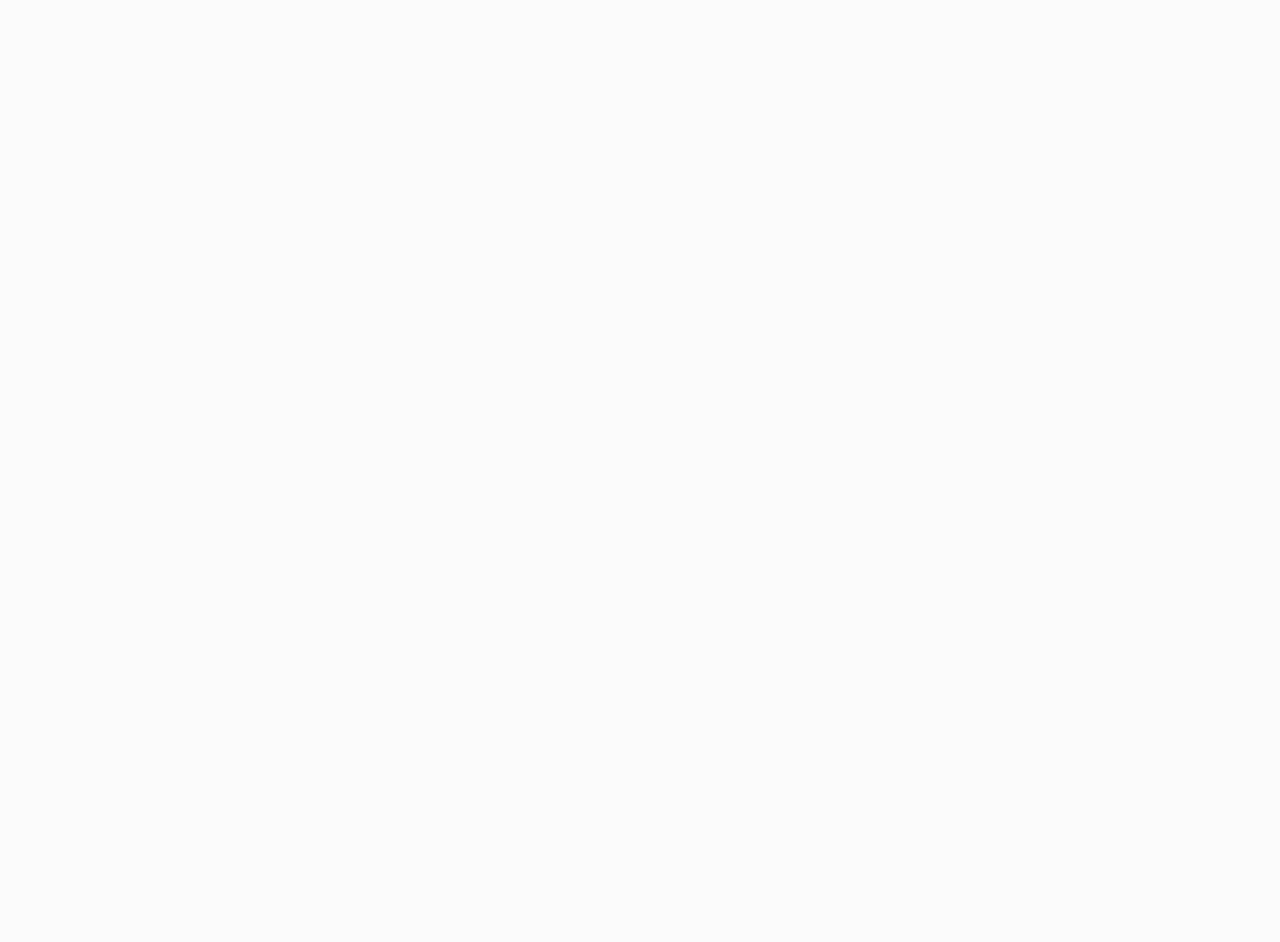
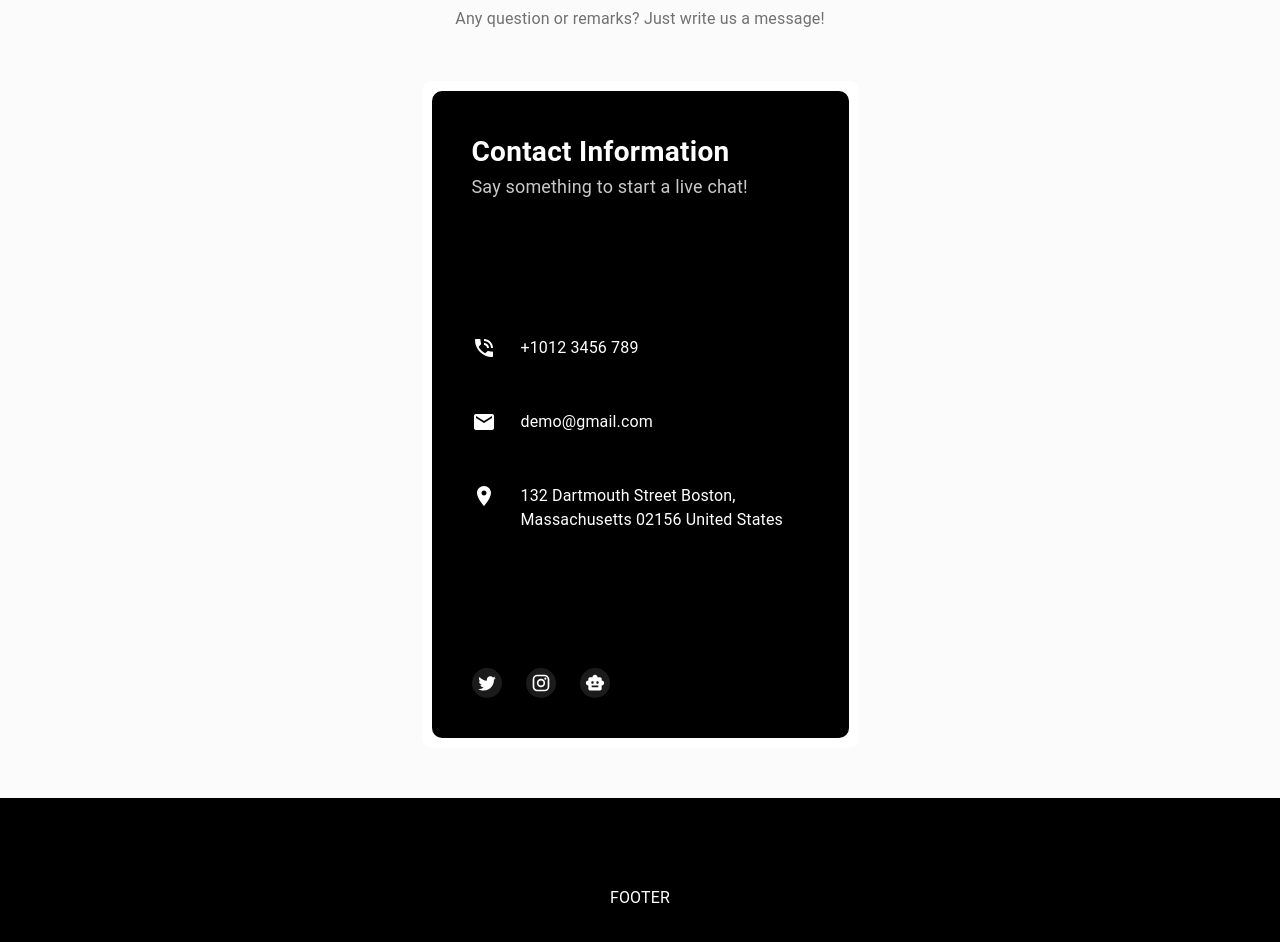
Before and after one commit to khrulenko/mbunity_landing, a React (Create React App) app: page /contact in a window 1280 px wide. Shown: the part 200-1142 px from the top of the page. Before the commit the page ends 800 px from the top, so only its background shows below. Built offline with nearby package versions, Linux system fonts and the light colour scheme.

Commit message:
added contact info block

```diff
--- /dev/null
+++ b/src/ui/components/Contact/index.tsx
@@ -0,0 +1,24 @@
+import { FunctionComponent } from 'react';
+import { Stack, styled, Typography } from '@mui/material';
+import { createContactWrapperStyles } from './styles';
+
+interface ContactProps {
+  Icon: FunctionComponent;
+  children: string;
+}
+
+const ContactWrapper = styled(Stack)(createContactWrapperStyles);
+
+const Contact = ({ Icon, children }: ContactProps) => {
+  return (
+    <ContactWrapper>
+      <Icon />
+
+      <Typography fontSize="16px" color="text.light">
+        {children}
+      </Typography>
+    </ContactWrapper>
+  );
+};
+
+export default Contact;
--- /dev/null
+++ b/src/ui/components/Contact/styles.ts
@@ -0,0 +1,13 @@
+import { StackProps } from '@mui/system';
+import { StyleFunction } from '../../../common/types';
+
+const createContactWrapperStyles: StyleFunction<StackProps> = () => {
+  return {
+    flexDirection: 'row',
+    gap: '25px',
+
+    maxWidth: '337px',
+  };
+};
+
+export { createContactWrapperStyles };
--- /dev/null
+++ b/src/ui/components/ContactsList/index.tsx
@@ -0,0 +1,21 @@
+import { Stack } from '@mui/material';
+import PhoneInTalkIcon from '@mui/icons-material/PhoneInTalk';
+import EmailIcon from '@mui/icons-material/Email';
+import LocationOnIcon from '@mui/icons-material/LocationOn';
+import Contact from '../Contact';
+
+const ContactList = () => {
+  return (
+    <Stack gap="50px">
+      <Contact Icon={PhoneInTalkIcon}>+1012 3456 789</Contact>
+
+      <Contact Icon={EmailIcon}>demo@gmail.com</Contact>
+
+      <Contact Icon={LocationOnIcon}>
+        132 Dartmouth Street Boston, Massachusetts 02156 United States
+      </Contact>
+    </Stack>
+  );
+};
+
+export default ContactList;
--- /dev/null
+++ b/src/ui/components/Footer/index.tsx
@@ -0,0 +1,21 @@
+import { Stack } from '@mui/material';
+
+const Footer = () => {
+  return (
+    <Stack
+      textAlign="center"
+      alignItems="center"
+      justifyContent="center"
+      style={{
+        width: '100%',
+        height: '200px',
+        backgroundColor: 'black',
+        color: 'white',
+      }}
+    >
+      FOOTER
+    </Stack>
+  );
+};
+
+export default Footer;
--- a/src/ui/components/Header/styles.ts
+++ b/src/ui/components/Header/styles.ts
@@ -23,7 +23,7 @@
       padding: '28px 20px',
 
       borderBottom: '1px solid',
-      borderBottomColor: palette.text.secondaryDark,
+      borderBottomColor: palette.divider,
     },
   };
 };
--- /dev/null
+++ b/src/ui/components/IconLink/index.tsx
@@ -0,0 +1,22 @@
+import { Tooltip, Link, styled } from '@mui/material';
+import { createIconLinkWrapperStyles } from './styles';
+
+interface IconLinkProps {
+  title: string;
+  href: string;
+  children: JSX.Element;
+}
+
+const IconLinkWrapper = styled(Link)(createIconLinkWrapperStyles);
+
+const IconLink = ({ title, href, children }: IconLinkProps) => {
+  return (
+    <Tooltip title={title} placement="top" followCursor>
+      <IconLinkWrapper href={href} target="blank">
+        {children}
+      </IconLinkWrapper>
+    </Tooltip>
+  );
+};
+
+export default IconLink;
--- /dev/null
+++ b/src/ui/components/IconLink/styles.ts
@@ -0,0 +1,33 @@
+import { LinkProps } from '@mui/material';
+import { StyleFunction } from '../../../common/types';
+
+const createIconLinkWrapperStyles: StyleFunction<LinkProps> = () => {
+  return {
+    display: 'flex',
+    alignItems: 'center',
+    justifyContent: 'center',
+
+    padding: '0',
+    width: '30px',
+    height: '30px',
+
+    cursor: 'pointer',
+
+    backgroundColor: '#1B1B1B',
+    borderRadius: '50%',
+
+    svg: {
+      fontSize: '20px',
+    },
+
+    ':hover': {
+      backgroundColor: 'white',
+
+      svg: {
+        color: 'black',
+      },
+    },
+  };
+};
+
+export { createIconLinkWrapperStyles };
--- /dev/null
+++ b/src/ui/components/IconLinksList/index.tsx
@@ -0,0 +1,25 @@
+import { Stack } from '@mui/material';
+import TwitterIcon from '@mui/icons-material/Twitter';
+import InstagramIcon from '@mui/icons-material/Instagram';
+import SmartToyIcon from '@mui/icons-material/SmartToy';
+import IconLink from '../IconLink';
+
+const IconLinksList = () => {
+  return (
+    <Stack direction="row" gap="24px">
+      <IconLink title="Twitter" href="https://twitter.com/">
+        <TwitterIcon />
+      </IconLink>
+
+      <IconLink title="Instagram" href="https://www.instagram.com/">
+        <InstagramIcon />
+      </IconLink>
+
+      <IconLink title="Discort" href="https://discord.com.ua/">
+        <SmartToyIcon />
+      </IconLink>
+    </Stack>
+  );
+};
+
+export default IconLinksList;
--- a/src/ui/layouts/MainLayout/index.tsx
+++ b/src/ui/layouts/MainLayout/index.tsx
@@ -1,13 +1,24 @@
 import { Outlet } from 'react-router-dom';
 import { Stack } from '@mui/material';
 import Header from '../../components/Header';
+import Footer from '../../components/Footer';
 
 const MainLayout = () => {
   return (
-    <Stack alignItems="center">
+    <Stack
+      direction="column"
+      alignItems="center"
+      justifyContent="space-between"
+      style={{ minHeight: '100vh' }}
+    >
       <Header />
 
-      <Outlet />
+      {/* TODO: create content wrapper from this stack */}
+      <Stack padding="35px 0 50px 0">
+        <Outlet />
+      </Stack>
+
+      <Footer />
     </Stack>
   );
 };
--- a/src/ui/pages/ContactPage/index.tsx
+++ b/src/ui/pages/ContactPage/index.tsx
@@ -1,5 +1,54 @@
+import { Stack, styled, Typography } from '@mui/material';
+import {
+  createContactPageHeaderStyles,
+  createContactPageDescriptionStyles,
+  createContactInfoWrapperStyles,
+  createContactInfoHeaderStyles,
+  createContactInfoDescriptionStyles,
+  createContentWrapperStyles,
+} from './styles';
+import ContactList from '../../components/ContactsList';
+import IconLinksList from '../../components/IconLinksList';
+
+const ContactPageHeader = styled(Typography)(createContactPageHeaderStyles);
+const ContactPageDescription = styled(Typography)(
+  createContactPageDescriptionStyles
+);
+const ContactInfoWrapper = styled(Stack)(createContactInfoWrapperStyles);
+const ContactInfoHeader = styled(Typography)(createContactInfoHeaderStyles);
+const ContactInfoDescription = styled(Typography)(
+  createContactInfoDescriptionStyles
+);
+const ContentWrapper = styled(Stack)(createContentWrapperStyles);
+
 const ContactPage = () => {
-  return <>Here will be the Contact Page</>;
+  return (
+    <Stack gap="50px">
+      <Stack>
+        <ContactPageHeader>Contact Us</ContactPageHeader>
+
+        <ContactPageDescription>
+          Any question or remarks? Just write us a message!
+        </ContactPageDescription>
+      </Stack>
+
+      <ContentWrapper>
+        <ContactInfoWrapper>
+          <Stack>
+            <ContactInfoHeader>Contact Information</ContactInfoHeader>
+
+            <ContactInfoDescription>
+              Say something to start a live chat!
+            </ContactInfoDescription>
+          </Stack>
+
+          <ContactList />
+
+          <IconLinksList />
+        </ContactInfoWrapper>
+      </ContentWrapper>
+    </Stack>
+  );
 };
 
 export default ContactPage;
--- /dev/null
+++ b/src/ui/pages/ContactPage/styles.ts
@@ -0,0 +1,73 @@
+import { StackProps, TypographyProps } from '@mui/system';
+import { StyleFunction } from '../../../common/types';
+
+const createContactPageHeaderStyles: StyleFunction<TypographyProps> = () => {
+  return {
+    textAlign: 'center',
+    fontSize: '40px',
+    fontWeight: '700',
+  };
+};
+
+const createContactPageDescriptionStyles: StyleFunction<TypographyProps> = ({
+  theme: { palette },
+}) => {
+  return {
+    color: palette.text.secondaryDark,
+    textAlign: 'center',
+  };
+};
+
+const createContentWrapperStyles: StyleFunction<StackProps> = () => {
+  return {
+    padding: '10px',
+
+    backgroundColor: 'white',
+    borderRadius: '10px',
+  };
+};
+
+const createContactInfoHeaderStyles: StyleFunction<TypographyProps> = ({
+  theme: { palette },
+}) => {
+  return {
+    color: palette.text.light,
+    fontSize: '28px',
+    fontWeight: '700',
+  };
+};
+
+const createContactInfoDescriptionStyles: StyleFunction<TypographyProps> = ({
+  theme: { palette },
+}) => {
+  return {
+    color: palette.text.secondaryLight,
+    fontSize: '18px',
+  };
+};
+
+const createContactInfoWrapperStyles: StyleFunction<StackProps> = () => {
+  return {
+    justifyContent: 'space-between',
+
+    padding: '40px',
+    maxWidth: '491px',
+    height: '647px',
+
+    backgroundColor: 'black',
+    borderRadius: '10px',
+
+    '& svg': {
+      color: 'white',
+    },
+  };
+};
+
+export {
+  createContactPageHeaderStyles,
+  createContactPageDescriptionStyles,
+  createContentWrapperStyles,
+  createContactInfoHeaderStyles,
+  createContactInfoDescriptionStyles,
+  createContactInfoWrapperStyles,
+};
--- a/src/ui/theme/index.ts
+++ b/src/ui/theme/index.ts
@@ -7,6 +7,7 @@
     header: string;
     secondaryDark: string;
     light: string;
+    secondaryLight: string;
   }
 }
 
@@ -17,9 +18,11 @@
   text: {
     primary: '#000000',
     header: '#1F1F1F',
-    secondaryDark: '#F5F5F5',
+    secondaryDark: '#717171',
     light: '#FFFFFF',
+    secondaryLight: '#C9C9C9',
   },
+  divider: '#F5F5F5',
 };
 
 const theme = createTheme({
```
